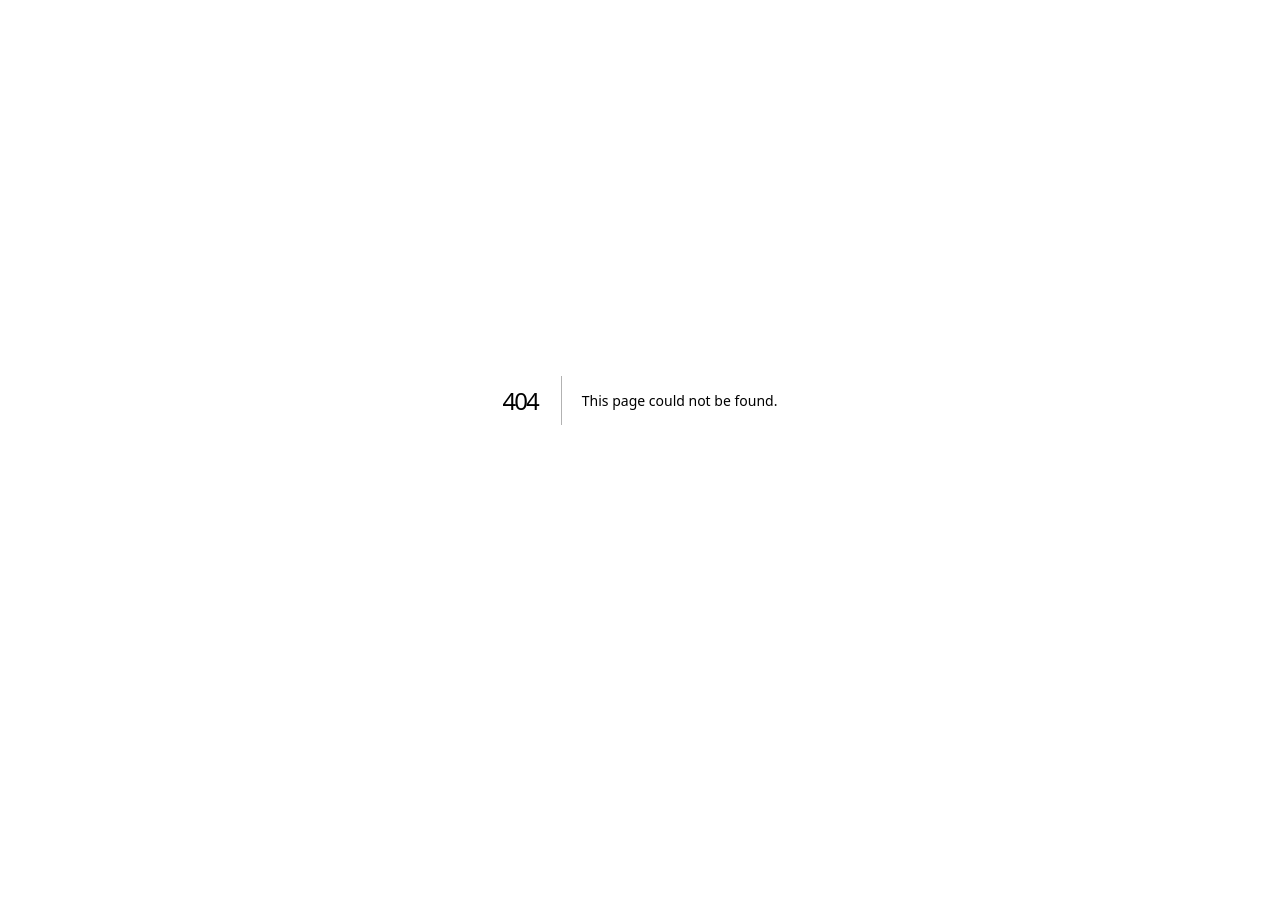
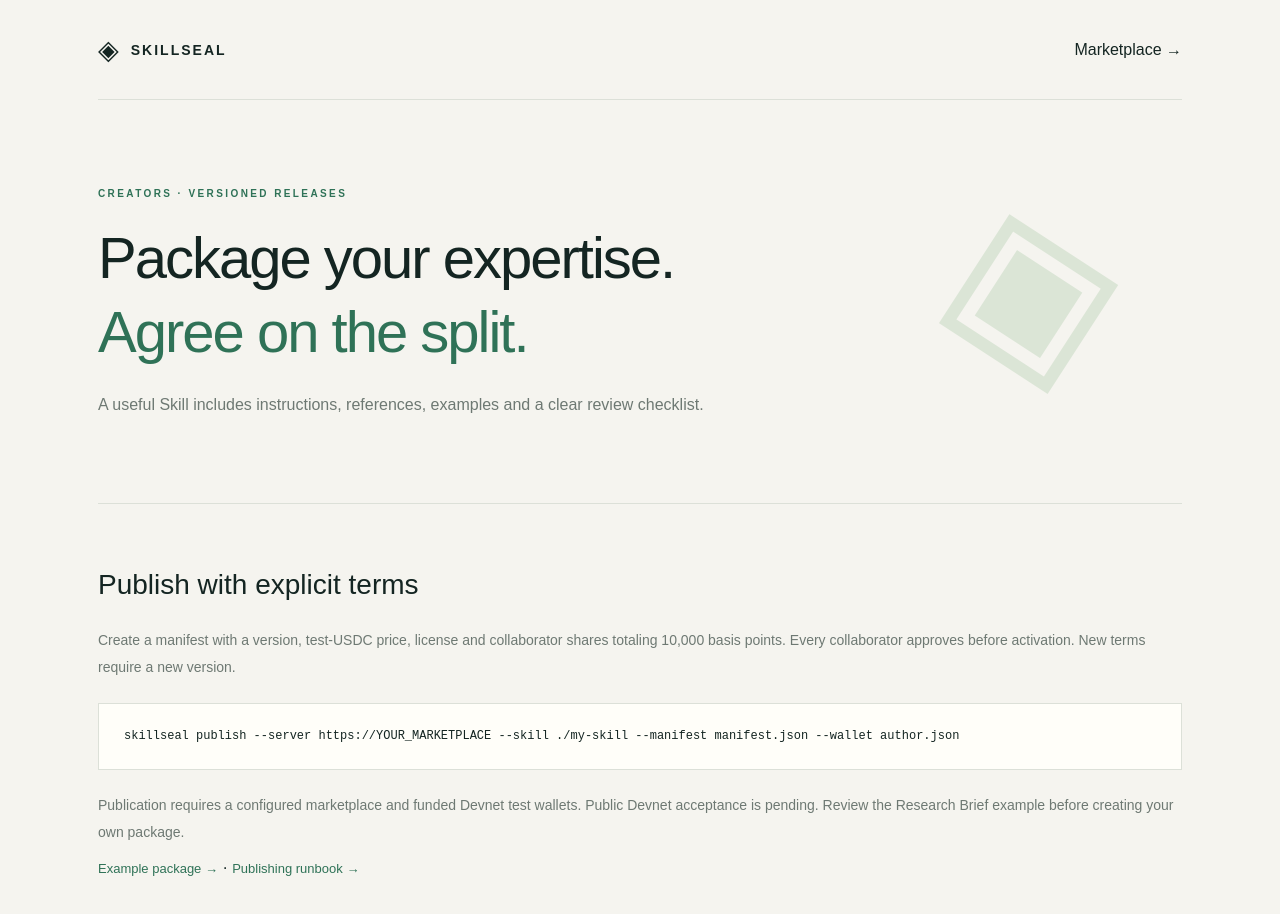
Before and after one commit to fangnster/skillseal, a Next.js app: page /creators in a window 1280 px wide. Before the commit this address had no page. Shown: the top 914 px of the page. Before the commit the page ends 800 px from the top, so only its background shows below. Built offline with nearby package versions, Linux system fonts and the light colour scheme.

Commit message:
Add creator packaging and version publication guide

```diff
--- /dev/null
+++ b/app/creators/page.tsx
@@ -0,0 +1,53 @@
+export default function Creators() {
+  return (
+    <main>
+      <header>
+        <a className="brand" href="/">
+          ◈ <span>SKILLSEAL</span>
+        </a>
+        <a href="/">Marketplace →</a>
+      </header>
+      <section className="hero">
+        <p className="eyebrow">CREATORS · VERSIONED RELEASES</p>
+        <h1>
+          Package your expertise.
+          <br />
+          <em>Agree on the split.</em>
+        </h1>
+        <p className="lede">
+          A useful Skill includes instructions, references, examples and a clear review checklist.
+        </p>
+      </section>
+      <section className="content-section">
+        <h2>Publish with explicit terms</h2>
+        <p>
+          Create a manifest with a version, test-USDC price, license and collaborator shares
+          totaling 10,000 basis points. Every collaborator approves before activation. New terms
+          require a new version.
+        </p>
+        <pre className="command-box">
+          skillseal publish --server https://YOUR_MARKETPLACE --skill ./my-skill --manifest
+          manifest.json --wallet author.json
+        </pre>
+        <p>
+          Publication requires a configured marketplace and funded Devnet test wallets. Public
+          Devnet acceptance is pending. Review the Research Brief example before creating your own
+          package.
+        </p>
+        <a
+          className="text-link"
+          href="https://github.com/fangnster/skillseal/tree/main/examples/research-brief"
+        >
+          Example package →
+        </a>{' '}
+        ·{' '}
+        <a
+          className="text-link"
+          href="https://github.com/fangnster/skillseal/blob/main/docs/README.zh-CN.md"
+        >
+          Publishing runbook →
+        </a>
+      </section>
+    </main>
+  );
+}
```
